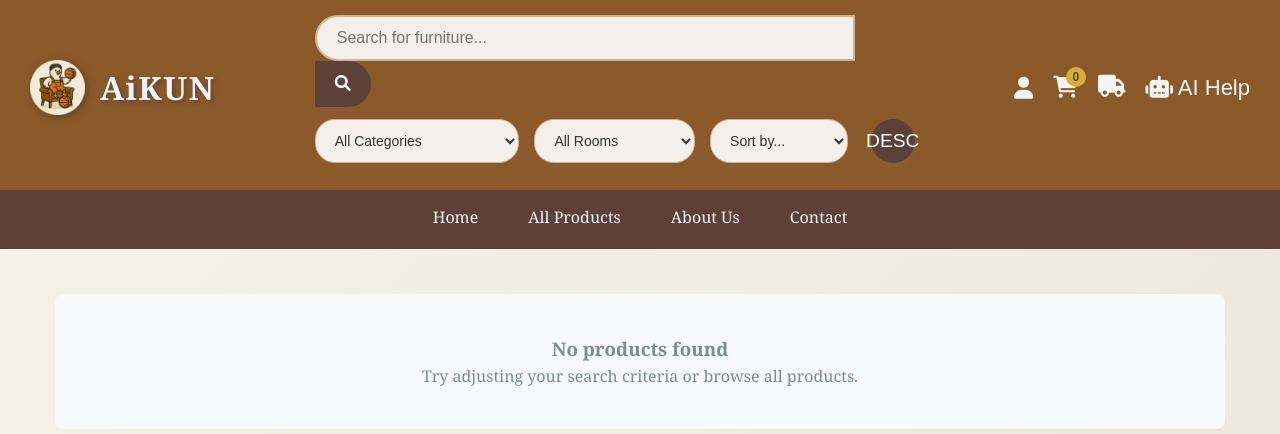
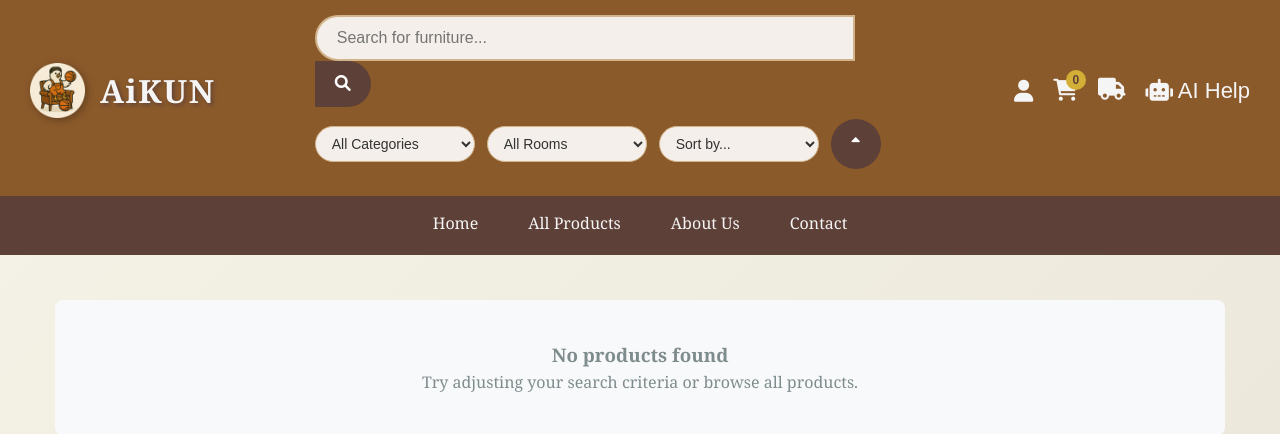
Before and after one commit to wx05820/WIS-ASG, a PHP site: page /userProduct/productList.php in a window 1280 px wide. Shown: the top 434 px of the page. Run offline with PHP 8.4, Linux system fonts and the light colour scheme; data that the repository does not hold is empty; some libraries are stand-ins or nearby versions.

Commit message:
add sort toggle button on productpage

```diff
--- a/Assignment/admin/usermanage/list.php
+++ b/Assignment/admin/usermanage/list.php
@@ -161,8 +161,8 @@ $error_msg = get_temp('error');
         </div>
 
 
-                 <!-- Users List -->
-         <?php if (!empty($users)): ?>
+        <!-- Users List -->
+        <?php if (!empty($users)): ?>
             <div class="users-table-container">
                 <?php foreach ($users as $user): ?>
                     <div class="user-row user-card"
@@ -284,6 +284,7 @@ $error_msg = get_temp('error');
         ?>
     </div>
     <?php include '../../footer.php'; ?>
+
     <script>
         // Search and filter functionality
         function filterUsers() {
--- a/Assignment/css/index.css
+++ b/Assignment/css/index.css
@@ -141,6 +141,49 @@
     outline: none;
     border-color: var(--gold-accent);
     box-shadow: 0 0 5px rgba(212, 175, 55, 0.5);
+}
+
+.search-filter-form .search-input {
+    width: 100%;
+    max-width: 540px;
+}
+
+/* Make header filter selects smaller than the main search input */
+.search-filter-form .filter-select {
+    width: 100%;
+    max-width: 160px;
+    padding: 8px 12px;
+    font-size: 14px;
+    border-radius: 18px;
+}
+
+.search-filter-form .filter-options {
+    display: flex;
+    gap: 12px;
+    flex-wrap: wrap;
+    align-items: center;
+}
+
+/* Sort Toggle icon) */
+.order-btn {
+    padding: 0.6rem;
+    background: var(--wood-dark);
+    color: white;
+    border: none;
+    border-radius: 50%;
+    cursor: pointer;
+    transition: all 0.3s ease;
+    width: 50px;
+    height: 50px;
+    display: flex;
+    align-items: center;
+    justify-content: center;
+}
+
+.order-btn:hover {
+    background: var(--gold-accent);
+    color: var(--wood-dark);
+    transform: scale(1.1);
 }
 
 /* User Section */
--- a/Assignment/header.php
+++ b/Assignment/header.php
@@ -89,6 +89,7 @@ $current_page = basename($_SERVER['PHP_SELF']);
             <!-- Search Bar and Filters -->
             <div class="search-section" style="margin-top: 15px;">
                 <form action="/userProduct/productList.php" method="GET" class="search-filter-form" role="search" id="searchFilterForm">
+                    <input type="hidden" name="order" id="search-order" value="<?php echo isset($_GET['order']) ? htmlspecialchars(strtoupper($_GET['order'])) : 'ASC'; ?>">
                     <div class="search-input-container">
                         <input type="search"
                                name="query"
@@ -101,7 +102,7 @@ $current_page = basename($_SERVER['PHP_SELF']);
                         </button>
                     </div>
                     <div class="filter-options">
-                        <select name="category" class="filter-select" aria-label="Filter by category" onchange="document.getElementById('searchFilterForm').submit()">
+                        <select name="category" class="filter-select" aria-label="Filter by category" onchange="(function(){document.getElementById('search-order').value = (new URLSearchParams(window.location.search).get('order') || document.getElementById('search-order').value); document.getElementById('searchFilterForm').submit()})()">
                             <option value="">All Categories</option>
                             <option value="Sofa" <?php echo (isset($_GET['category']) && $_GET['category'] === 'Sofa') ? 'selected' : ''; ?>>Sofa</option>
                             <option value="Desk" <?php echo (isset($_GET['category']) && $_GET['category'] === 'Desk') ? 'selected' : ''; ?>>Desk</option>
@@ -112,7 +113,7 @@ $current_page = basename($_SERVER['PHP_SELF']);
                             <option value="TV Cabinet" <?php echo (isset($_GET['category']) && $_GET['category'] === 'TV Cabinet') ? 'selected' : ''; ?>>TV Cabinet</option>
                             <option value="Children's small furniture" <?php echo (isset($_GET['category']) && $_GET['category'] === 'Children\'s small furniture') ? 'selected' : ''; ?>>Children's Furniture</option>
                         </select>
-                        <select name="room" class="filter-select" aria-label="Filter by room" onchange="document.getElementById('searchFilterForm').submit()">
+                        <select name="room" class="filter-select" aria-label="Filter by room" onchange="(function(){document.getElementById('search-order').value = (new URLSearchParams(window.location.search).get('order') || document.getElementById('search-order').value); document.getElementById('searchFilterForm').submit()})()">
                             <option value="">All Rooms</option>
                             <option value="living-room" <?php echo (isset($_GET['room']) && $_GET['room'] === 'living-room') ? 'selected' : ''; ?>>Living Room</option>
                             <option value="bedroom" <?php echo (isset($_GET['room']) && $_GET['room'] === 'bedroom') ? 'selected' : ''; ?>>Bedroom</option>
@@ -121,12 +122,17 @@ $current_page = basename($_SERVER['PHP_SELF']);
                             <option value="office" <?php echo (isset($_GET['room']) && $_GET['room'] === 'office') ? 'selected' : ''; ?>>Home Office</option>
                             <option value="outdoor" <?php echo (isset($_GET['room']) && $_GET['room'] === 'outdoor') ? 'selected' : ''; ?>>Outdoor</option>
                         </select>
-                        <select name="sort" class="filter-select" aria-label="Sort products" onchange="onSortChange(this)">
+
+                        <select name="sort" class="filter-select sortby-select" aria-label="Sort products" onchange="updateSort(this.value)">
                             <option value="">Sort by...</option>
                             <option value="name" <?php echo (isset($_GET['sort']) && $_GET['sort'] === 'name') ? 'selected' : ''; ?>>Name</option>
                             <option value="price" <?php echo (isset($_GET['sort']) && $_GET['sort'] === 'price') ? 'selected' : ''; ?>>Price</option>
                             <option value="qty" <?php echo (isset($_GET['sort']) && $_GET['sort'] === 'qty') ? 'selected' : ''; ?>>Stock</option>
                         </select>
+
+                        <button type="button" onclick="toggleOrder()" class="order-btn sortby-order" title="Toggle sort order">
+                            <i class="fas fa-sort-<?php echo (isset($_GET['order']) && strtoupper($_GET['order']) === 'DESC') ? 'down' : 'up'; ?>"></i>
+                        </button>
                     </div>
                 </form>
             </div>
@@ -283,32 +289,6 @@ $current_page = basename($_SERVER['PHP_SELF']);
         </div>
     </header>
 
-    <!-- ASC/DESC toggle for user sort selects -->
-    <style>
-    .asc-desc-toggle {
-        width: 44px;
-        height: 44px;
-        border-radius: 50%;
-        background: var(--wood-primary, #8B5A2B);
-        color: white;
-        border: none;
-        display: inline-flex;
-        align-items: center;
-        justify-content: center;
-        font-size: 1.2rem;
-        margin-left: 8px;
-        transition: background 0.3s, color 0.3s, transform 0.2s;
-        box-shadow: 0 2px 8px rgba(212, 175, 55, 0.08);
-    }
-    .asc-desc-toggle.asc { background: var(--wood-secondary, #A67C52); }
-    .asc-desc-toggle.desc { background: var(--wood-dark, #5D4037); }
-    .asc-desc-toggle:hover {
-        background: var(--gold-accent, #D4AF37);
-        color: var(--wood-dark, #5D4037);
-        transform: scale(1.08);
-    }
-    </style>
-
     <script>
         function onSortChange(selectEl) {
             var p = new URLSearchParams(window.location.search);
@@ -320,38 +300,22 @@ $current_page = basename($_SERVER['PHP_SELF']);
             window.location.search = p.toString();
         }
 
-    document.addEventListener('DOMContentLoaded', function() {
-        // Add toggle button next to the sort select in the header search/filter form
-        var selectEl = document.querySelector('form#searchFilterForm select[name="sort"], form.search-filter-form select[name="sort"]');
-        if (!selectEl) return;
+        // Same helper used by product list pages
+        function updateSort(sortValue) {
+            var p = new URLSearchParams(window.location.search);
+            if (sortValue) p.set('sort', sortValue);
+            p.set('page', '1');
+            window.location.search = p.toString();
+        }
 
-        // avoid duplicate
-        if (selectEl.nextElementSibling && selectEl.nextElementSibling.classList && selectEl.nextElementSibling.classList.contains('asc-desc-toggle')) return;
-
-        var params = new URLSearchParams(window.location.search);
-        var currentOrder = (params.get('order') || '').toUpperCase() === 'ASC' ? 'ASC' : 'DESC';
-
-        var btn = document.createElement('button');
-        btn.type = 'button';
-        btn.className = 'asc-desc-toggle ' + (currentOrder === 'ASC' ? 'asc' : 'desc');
-        btn.textContent = currentOrder === 'ASC' ? 'ASC' : 'DESC';
-        btn.title = 'Toggle sort order';
-
-        btn.addEventListener('click', function() {
-            var next = btn.classList.contains('asc') ? 'DESC' : 'ASC';
+        function toggleOrder() {
             var p = new URLSearchParams(window.location.search);
-            if (selectEl.name && selectEl.value) p.set(selectEl.name, selectEl.value);
-            p.set('order', next);
+            var currentOrder = (p.get('order') || 'ASC').toUpperCase();
+            var newOrder = currentOrder === 'ASC' ? 'DESC' : 'ASC';
+            p.set('order', newOrder);
             p.set('page', '1');
-            // navigate with full params
             window.location.search = p.toString();
-        });
-
-        // Also ensure select changes preserve order param
-        selectEl.addEventListener('change', function() { onSortChange(this); });
-
-        selectEl.parentNode.insertBefore(btn, selectEl.nextSibling);
-    });
+        }
     </script>
 
     <!-- AI Chatbox Modal -->
@@ -398,4 +362,3 @@ $current_page = basename($_SERVER['PHP_SELF']);
 
     <script src="https://cdnjs.cloudflare.com/ajax/libs/jquery/3.6.0/jquery.min.js"></script>
     <script src="/js/script.js"></script>
-<!--     <script src="/js/cart.js" defer></script> -->
```
Also changed, not shown: Assignment/admin/adminheader.php (+1 -41 lines). Lines whose indentation alone changed are shown as unchanged.
